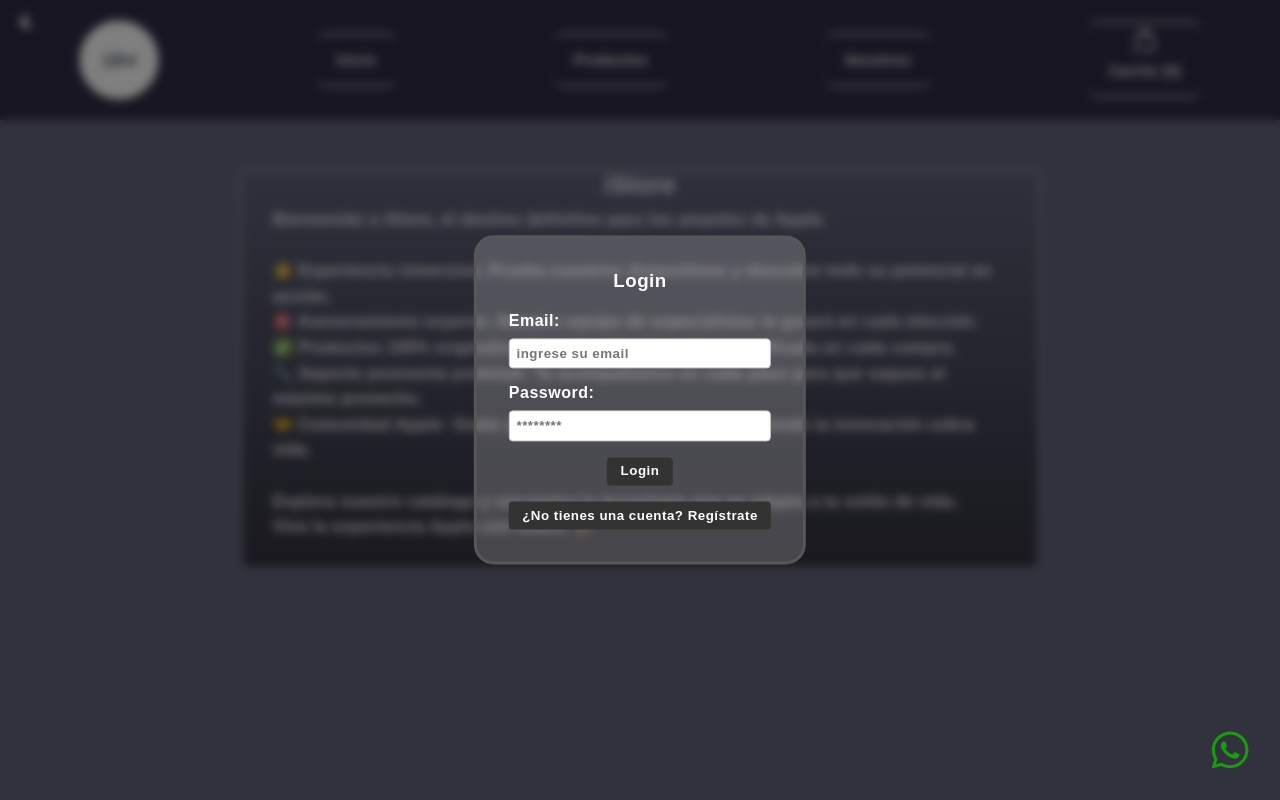
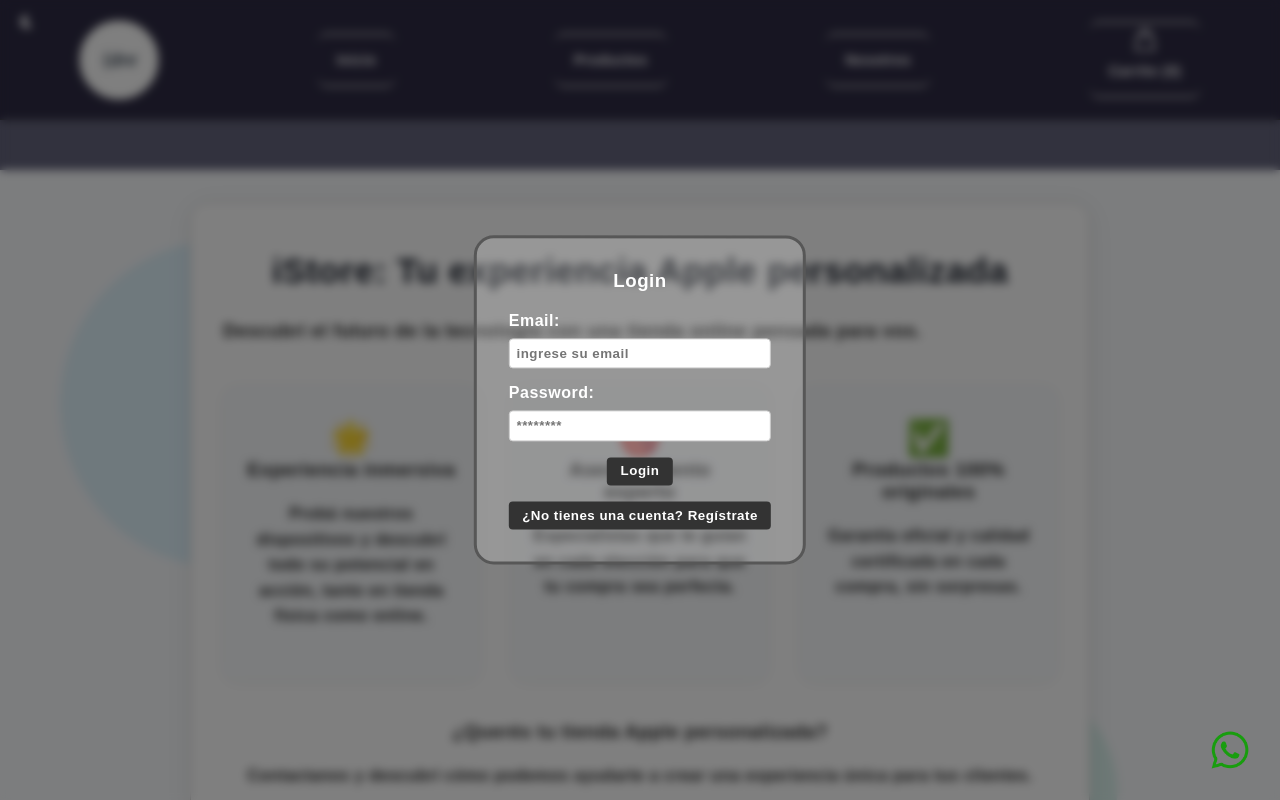
Before and after one commit to NicolasRovetta/e-commerce, a React (Vite) app: page / in a window 1280 px wide. Shown: the top 800 px of the page. Built offline with nearby package versions, Linux system fonts and the light colour scheme; no server answers.

Commit message:
fix:home/nosotros

```diff
--- a/src/components/Home.css
+++ b/src/components/Home.css
@@ -5,7 +5,7 @@
     height: auto;
     margin: 0 auto;
     border-radius: 8px;
-    background: linear-gradient(to bottom, rgba(44, 62, 80, 0.1), rgba(0, 0, 0, 0.5));
+    background: #fff;
   }
 
 .home {
@@ -68,3 +68,196 @@
   padding: 1rem;
   background-color: #f1f1f1;
 }
+
+.animated-bg {
+  position: relative;
+  background: #f8fafc;
+  min-height: 100vh;
+  width: 100%;
+  overflow: hidden;
+  z-index: 1;
+}
+
+.home.dark .animated-bg {
+  background: #181c24;
+}
+
+.moving-circles-bg {
+  position: absolute;
+  top: 0; left: 0; width: 100%; height: 100%;
+  pointer-events: none;
+  z-index: 0;
+}
+.circle {
+  position: absolute;
+  border-radius: 50%;
+  opacity: 0.13;
+  animation: moveCircle 18s linear infinite alternate;
+}
+.circle1 {
+  width: 320px; height: 320px;
+  background: #38bdf8;
+  top: 10%; left: 5%;
+  animation-delay: 0s;
+}
+.circle2 {
+  width: 220px; height: 220px;
+  background: #10b981;
+  top: 60%; left: 70%;
+  animation-delay: 3s;
+}
+.circle3 {
+  width: 180px; height: 180px;
+  background: #fbbf24;
+  top: 40%; left: 40%;
+  animation-delay: 6s;
+}
+@keyframes moveCircle {
+  0% { transform: translateY(0) scale(1); }
+  100% { transform: translateY(-40px) scale(1.08); }
+}
+
+.modern-home {
+  position: relative;
+  z-index: 2;
+  padding: 3em 2em 3em 2em;
+  background: #fff;
+  border-radius: 18px;
+  max-width: 900px;
+  margin: 2em auto;
+  box-shadow: 0 4px 24px rgba(0,0,0,0.07);
+}
+.home.dark .modern-home {
+  background: #23272f;
+  color: #f3f3f3;
+}
+
+.titleHome {
+  font-size: 2.2em;
+  font-weight: 700;
+  margin-bottom: 0.7em;
+  color: #1a202c;
+}
+.home.dark .titleHome {
+  color: #f3f3f3;
+}
+.introHome {
+  font-size: 1.15em;
+  color: #333;
+  margin-bottom: 1.5em;
+  font-weight: 600;
+}
+.home.dark .introHome {
+  color: #f3f3f3;
+}
+.features-grid-home, .more-features-grid-home {
+  display: grid;
+  grid-template-columns: repeat(auto-fit, minmax(220px, 1fr));
+  gap: 2em;
+  margin: 2.5em 0 2em 0;
+}
+.feature-card-home {
+  background: #f8fafc;
+  border-radius: 14px;
+  box-shadow: 0 2px 12px rgba(0,0,0,0.06);
+  padding: 2em 1.2em;
+  text-align: center;
+  transition: transform 0.2s;
+  font-weight: 600;
+}
+.feature-card-home:hover {
+  transform: translateY(-6px) scale(1.03);
+}
+.home.dark .feature-card-home {
+  background: #23272f;
+  color: #f3f3f3;
+  box-shadow: 0 2px 12px rgba(0,0,0,0.18);
+}
+.iconHome {
+  font-size: 2.2em;
+  margin-bottom: 0.5em;
+}
+.cta-section-home {
+  text-align: center;
+  margin-top: 2.5em;
+}
+.cta-btn-home {
+  display: inline-block;
+  margin-top: 1em;
+  background: #10b981;
+  color: #fff;
+  padding: 0.9em 2em;
+  border-radius: 8px;
+  font-size: 1.1em;
+  font-weight: 600;
+  text-decoration: none;
+  transition: background 0.2s;
+}
+.cta-btn-home:hover {
+  background: #059669;
+}
+.home.dark .cta-btn-home {
+  background: #10b981;
+  color: #fff;
+}
+.home.dark .cta-btn-home:hover {
+  background: #059669;
+}
+.show-more-btn {
+  background: #2563eb;
+  color: #fff;
+  border: none;
+  border-radius: 8px;
+  padding: 0.7em 1.5em;
+  font-size: 1em;
+  cursor: pointer;
+  margin: 2em auto 0 auto;
+  display: block;
+  font-weight: 600;
+  transition: background 0.2s;
+}
+.show-more-btn:hover {
+  background: #1e40af;
+}
+.home.dark .show-more-btn {
+  background: #38bdf8;
+  color: #181c24;
+}
+.home.dark .show-more-btn:hover {
+  background: #0ea5e9;
+  color: #fff;
+}
+@media (max-width: 700px) {
+  .modern-home {
+    padding: 1.2em 0.5em;
+  }
+  .features-grid-home, .more-features-grid-home {
+    grid-template-columns: 1fr;
+  }
+}
+
+.modern-home,
+.modern-home * {
+  color: #222 !important;
+}
+
+.titleHome {
+  color: #1a202c !important;
+}
+.introHome {
+  color: #222 !important;
+}
+.feature-card-home h3,
+.feature-card-home p {
+  color: #222 !important;
+}
+.cta-section-home h3,
+.cta-section-home p {
+  color: #222 !important;
+}
+.cta-btn-home {
+  color: #fff !important;
+}
+.show-more-btn {
+  color: #fff !important;
+}
--- a/src/components/Home.jsx
+++ b/src/components/Home.jsx
@@ -1,36 +1,74 @@
-import { useContext } from 'react'
+import { useContext, useState } from 'react'
 import ThemeContext from './themeContext'
 import './themeContext.css'
 import './Home.css'
 
 function Home() {
   const {theme} = useContext(ThemeContext)
+  const [showMore, setShowMore] = useState(false)
 
   return (
-    <div className={`home app ${theme}`}>
-      <div className="contentContainerHome">
-        <h2>iStore</h2>
-        <p className="textHome">
-        <strong>Bienvenido a iStore, el destino definitivo para los amantes de Apple.</strong>
-  <br />
-  <br />
-  🌟 <strong>Experiencia inmersiva:</strong> Prueba nuestros dispositivos y descubre todo su potencial en acción.
-  <br />
-  🎯 <strong>Asesoramiento experto:</strong> Nuestro equipo de especialistas te guiará en cada elección.
-  <br />
-  ✅ <strong>Productos 100% originales:</strong> Garantía oficial y calidad certificada en cada compra.
-  <br />
-  🔧 <strong>Soporte postventa premium:</strong> Te acompañamos en cada paso para que saques el máximo provecho.
-  <br />
-  🤝 <strong>Comunidad Apple:</strong> Únete a eventos exclusivos y talleres donde la innovación cobra vida.
-  <br />
-  <br />
-  Explora nuestro catálogo y encuentra la tecnología que se adapta a tu estilo de vida.
-  <br />
-  <strong>Vive la experiencia Apple con iStore. 🚀</strong>
-        </p>
+    <section className={`home app ${theme}`}>
+      <div className="animated-bg">
+        <div className="contentContainerHome modern-home">
+          <h2 className="titleHome">iStore: Tu experiencia Apple personalizada</h2>
+          <p className="introHome">
+            <strong>Descubrí el futuro de la tecnología con una tienda online pensada para vos.</strong>
+          </p>
+          <div className="features-grid-home">
+            <div className="feature-card-home">
+              <span role="img" aria-label="experiencia" className="iconHome">🌟</span>
+              <h3>Experiencia inmersiva</h3>
+              <p>Probá nuestros dispositivos y descubrí todo su potencial en acción, tanto en tienda física como online.</p>
+            </div>
+            <div className="feature-card-home">
+              <span role="img" aria-label="asesoramiento" className="iconHome">🎯</span>
+              <h3>Asesoramiento experto</h3>
+              <p>Especialistas que te guían en cada elección para que tu compra sea perfecta.</p>
+            </div>
+            <div className="feature-card-home">
+              <span role="img" aria-label="originales" className="iconHome">✅</span>
+              <h3>Productos 100% originales</h3>
+              <p>Garantía oficial y calidad certificada en cada compra, sin sorpresas.</p>
+            </div>
+          </div>
+          <div className="cta-section-home">
+            <h3>¿Querés tu tienda Apple personalizada?</h3>
+            <p>Contactanos y descubrí cómo podemos ayudarte a crear una experiencia única para tus clientes.</p>
+            <a href="mailto:nico.rovetta@gmail.com?subject=Quiero%20mi%20ecommerce%20Apple%20personalizado&body=Hola%2C%20quiero%20informaci%C3%B3n%20sobre%20una%20tienda%20Apple%20personalizada." className="cta-btn-home">
+              Quiero mi tienda Apple personalizada
+            </a>
+          </div>
+          <button className="show-more-btn" onClick={() => setShowMore(!showMore)}>
+            {showMore ? 'Ver menos' : 'Ver más ventajas'}
+          </button>
+          {showMore && (
+            <div className="more-features-grid-home">
+              <div className="feature-card-home">
+                <span role="img" aria-label="soporte" className="iconHome">🔧</span>
+                <h3>Soporte postventa premium</h3>
+                <p>Te acompañamos en cada paso para que saques el máximo provecho de tu inversión.</p>
+              </div>
+              <div className="feature-card-home">
+                <span role="img" aria-label="comunidad" className="iconHome">🤝</span>
+                <h3>Comunidad Apple</h3>
+                <p>Sumate a eventos exclusivos y talleres donde la innovación cobra vida.</p>
+              </div>
+              <div className="feature-card-home">
+                <span role="img" aria-label="envío" className="iconHome">🚚</span>
+                <h3>Envíos rápidos y seguros</h3>
+                <p>Recibí tus productos en tiempo récord y con seguimiento en todo momento.</p>
+              </div>
+            </div>
+          )}
+        </div>
+        <div className="moving-circles-bg">
+          <div className="circle circle1"></div>
+          <div className="circle circle2"></div>
+          <div className="circle circle3"></div>
+        </div>
       </div>
-    </div>
+    </section>
   );
 }
 
--- a/src/components/Nosotros.jsx
+++ b/src/components/Nosotros.jsx
@@ -11,6 +11,7 @@
 
   return (
     <section className={`nosotros app ${theme}`}>
+      <div className="animated-bg-nosotros">
         <div className="contentContainer modern-nosotros">
           <h2 className="title">¿Por qué elegirnos para tu e-commerce personalizado?</h2>
           <p className="intro">
@@ -81,6 +82,12 @@
             </a>
           </div>
         </div>
+        <div className="moving-circles-bg-nosotros">
+          <div className="circle-nosotros circle-nosotros1"></div>
+          <div className="circle-nosotros circle-nosotros2"></div>
+          <div className="circle-nosotros circle-nosotros3"></div>
+        </div>
+      </div>
     </section>
   );
 }
```
Also changed, not shown: src/components/Nosotros.css (+146 -8 lines). Lines whose indentation alone changed are shown as unchanged.
